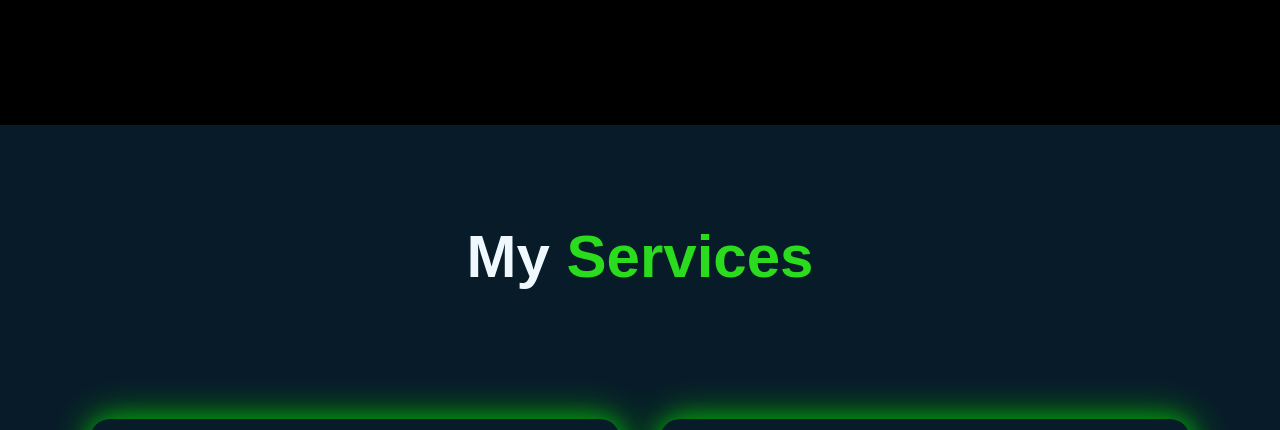
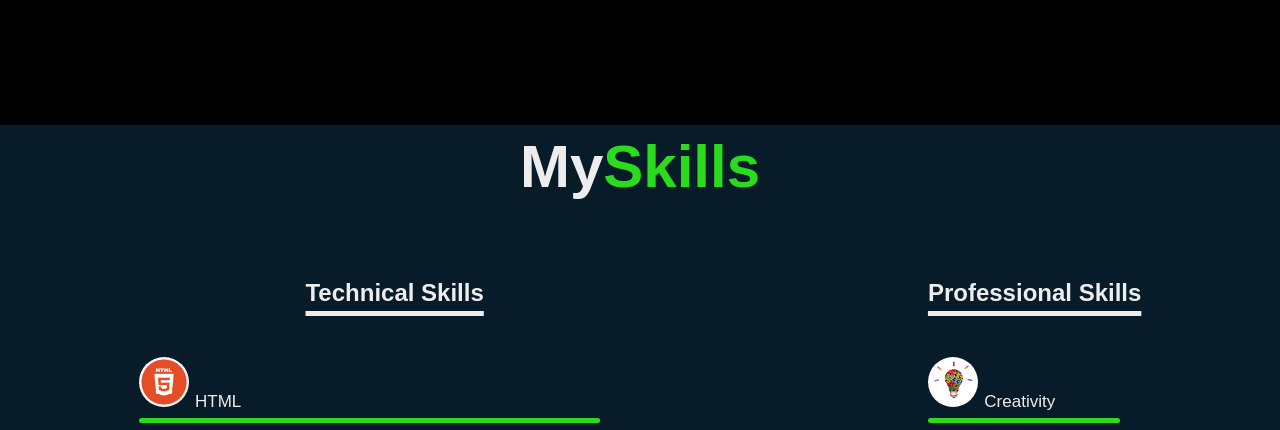
Before and after one commit to hematammisetti/myportfolio, a plain HTML site: page index.html in a window 1280 px wide. Shown: the part 770-1200 px from the top of the page. Drawn offline with nearby package versions, Linux system fonts and the light colour scheme.

Commit message:
Update index.html

```diff
--- a/index.html
+++ b/index.html
@@ -56,7 +56,7 @@
     </div>
     <div id="page">
 
-        <div class="service" id="service">
+      <!--  <div class="service" id="service">
             <div class="container">
                 <h1 class="sub">My <span class="span">Services</span></h1>
                 <div class="list">
@@ -83,7 +83,7 @@
 
                 </div>
             </div>
-        </div>
+        </div>   -->
 
         <div>
             <section class="main-skill">
```
